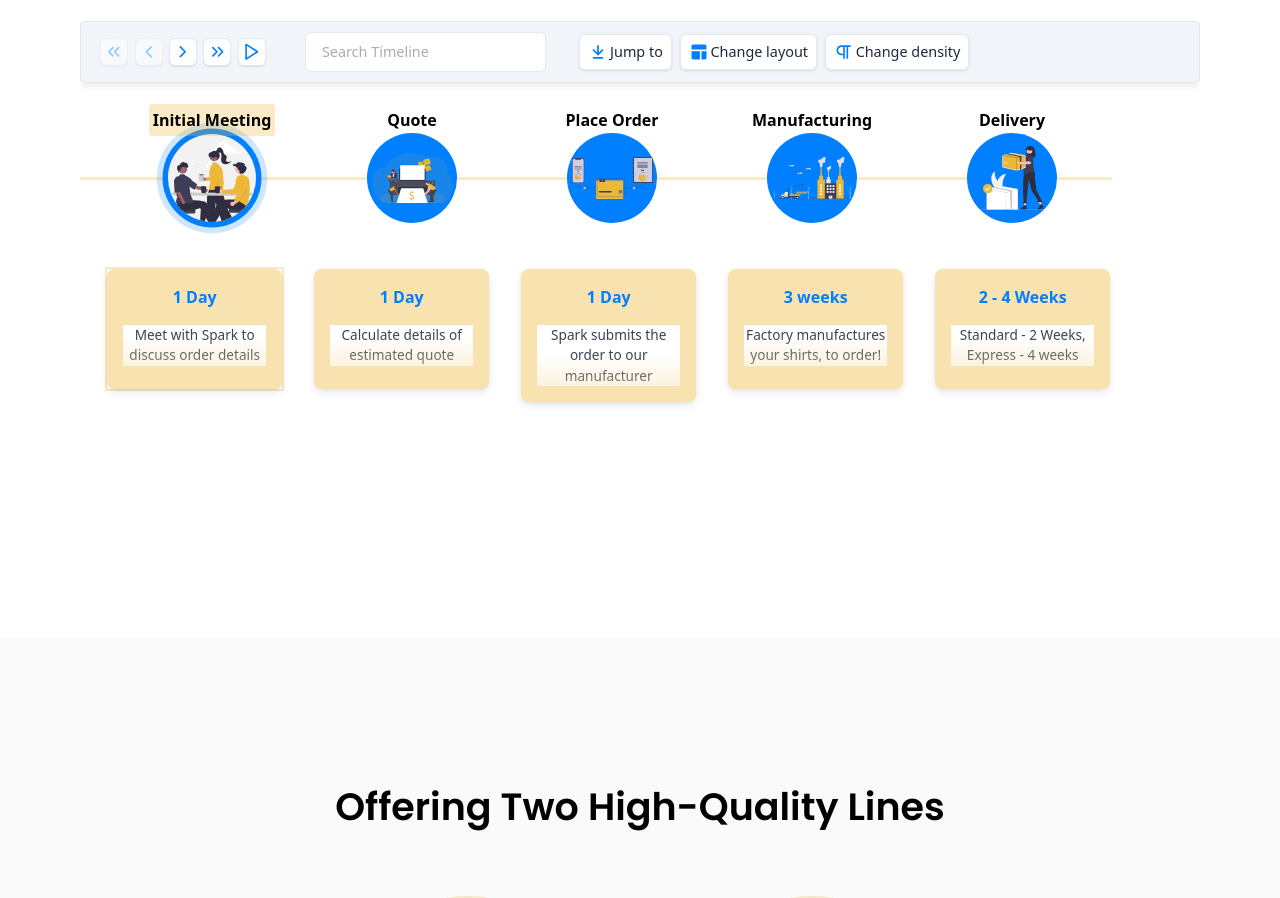
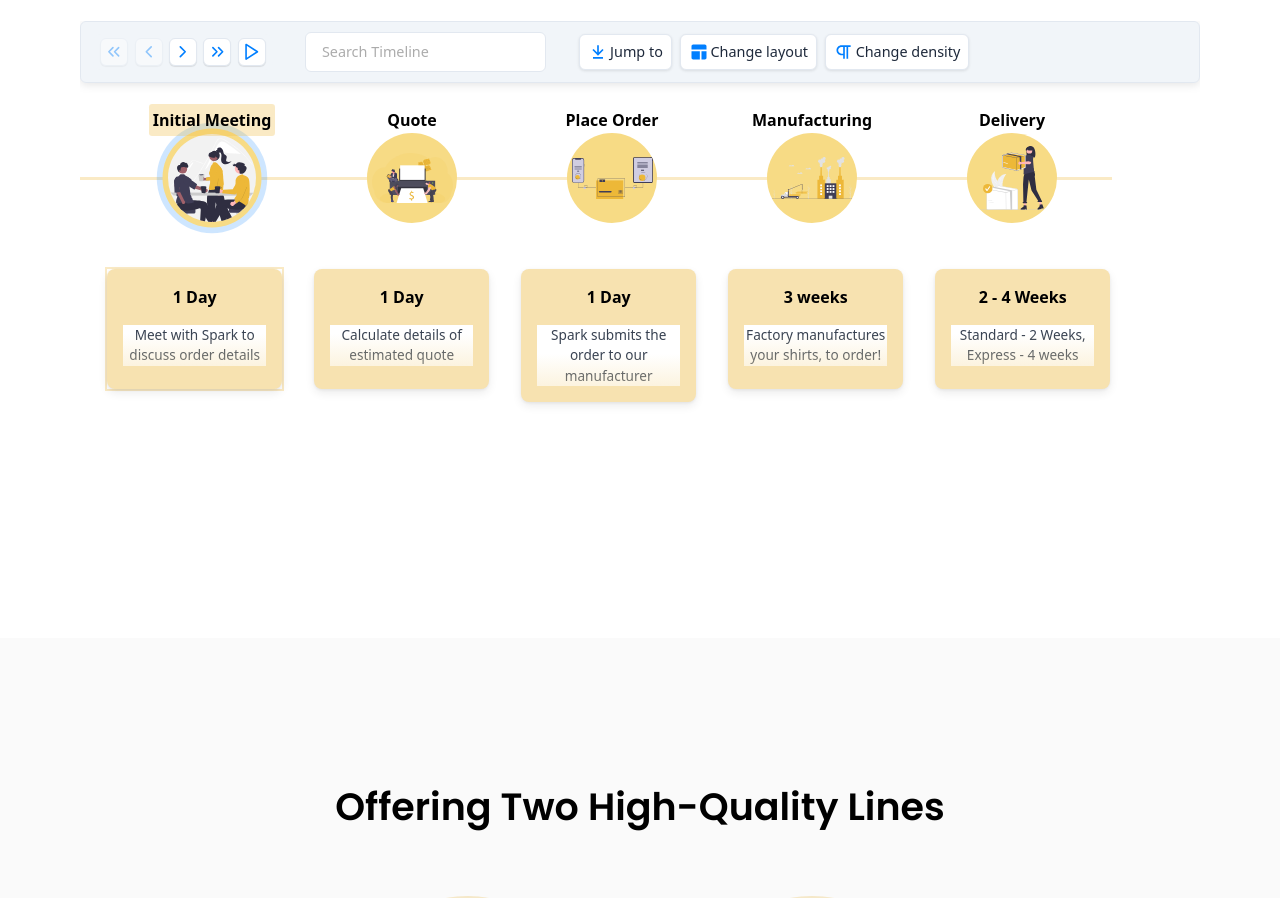
Before and after one commit to patrickli53/sparkprinting, a React (Create React App) app: page / in a window 1280 px wide. Shown: the part 1180-2078 px from the top of the page. Built offline with nearby package versions, Linux system fonts and the light colour scheme.

Commit message:
timeline color change

```diff
--- a/src/Pages/components/Timeline/index.js
+++ b/src/Pages/components/Timeline/index.js
@@ -47,12 +47,13 @@ const HorTimeline = () => {
         showAllCardsHorizontal='true'
         slideShow='true'
         timelinePointDimension='90'
+        noUniqueId='true'
         theme={{
             primary: '#edb8384a',
             secondary: '#edb8384a',
             cardBgColor: '#f7e2b0',
             titleColor: 'black',
-            titleColorActive: 'redb8384',
+            titleColorActive: '#edb8384',
           }}
     >
         <div className="chrono-icons">
--- a/src/Pages/components/Timeline/styles.css
+++ b/src/Pages/components/Timeline/styles.css
@@ -1,4 +1,4 @@
-.gvObQ.using-icon {
+.using-icon {
     background: #f7db85 !important;
 }
 
@@ -6,7 +6,7 @@
     margin-top:15px;
 }
 
-.fMLsKg{
+.rc-card-title{
     color: black !important;
 }
 
```
